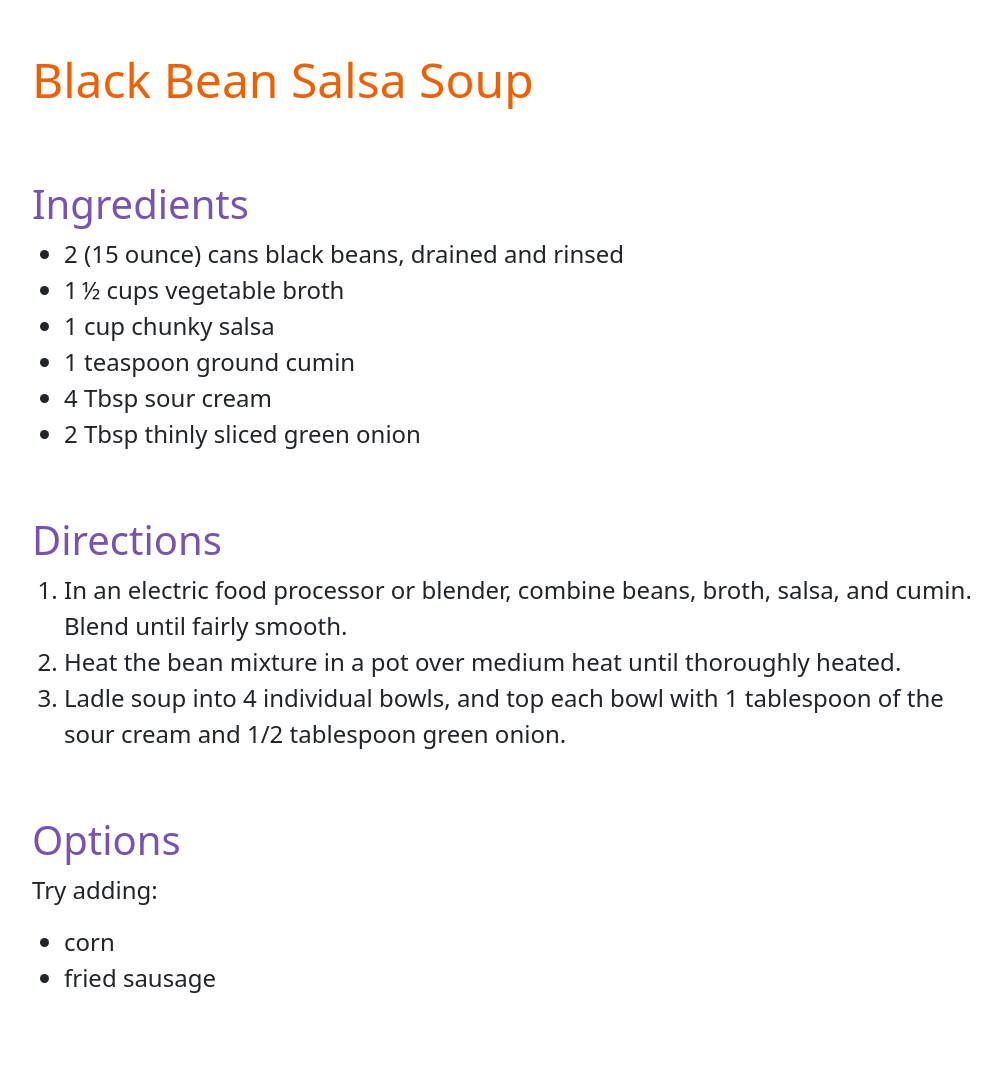
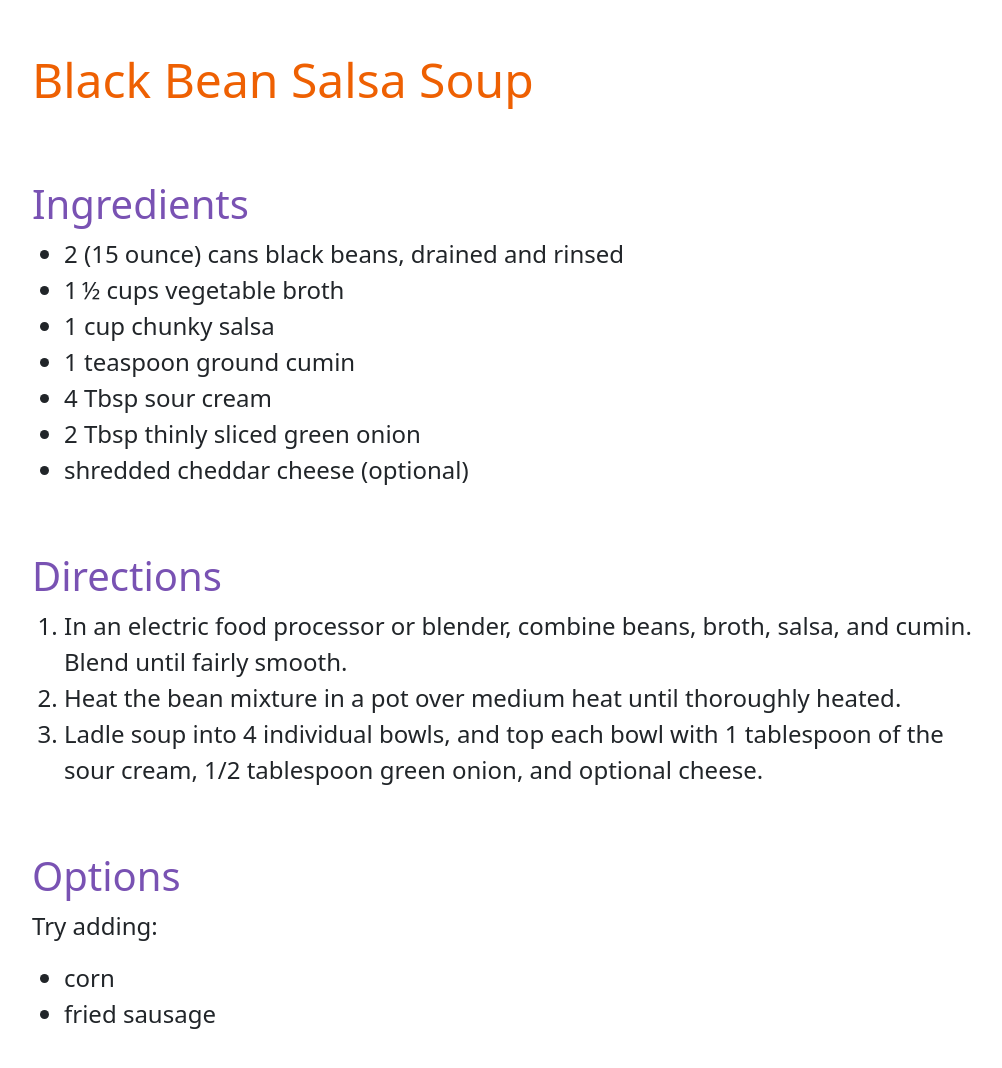
Before and after one commit to dits-family-cookbook/dits-family-cookbook.github.io, a Jekyll site: the page built from recipes/soups-and-stews/black-bean-salsa-soup.md, in a window 1280 px wide, cut to the strip 185-1329 px from the top of the page. Shown: the top 1068 px of the strip, without its empty margins (134-1136 px from the left). Built offline with Jekyll 4.4.1, drawn with Linux system fonts in a browser that asks for light colours.

Commit message:
cheese for bb soup

```diff
--- a/recipes/soups-and-stews/black-bean-salsa-soup.md
+++ b/recipes/soups-and-stews/black-bean-salsa-soup.md
@@ -11,12 +11,13 @@ layout: page
 * 1 teaspoon ground cumin
 * 4 Tbsp sour cream
 * 2 Tbsp thinly sliced green onion
+* shredded cheddar cheese (optional)
 
 # Directions
 
 1. In an electric food processor or blender, combine beans, broth, salsa, and cumin. Blend until fairly smooth.
 1. Heat the bean mixture in a pot over medium heat until thoroughly heated.
-1. Ladle soup into 4 individual bowls, and top each bowl with 1 tablespoon of the sour cream and 1/2 tablespoon green onion.
+1. Ladle soup into 4 individual bowls, and top each bowl with 1 tablespoon of the sour cream, 1/2 tablespoon green onion, and optional cheese.
 
 # Options
 
```
